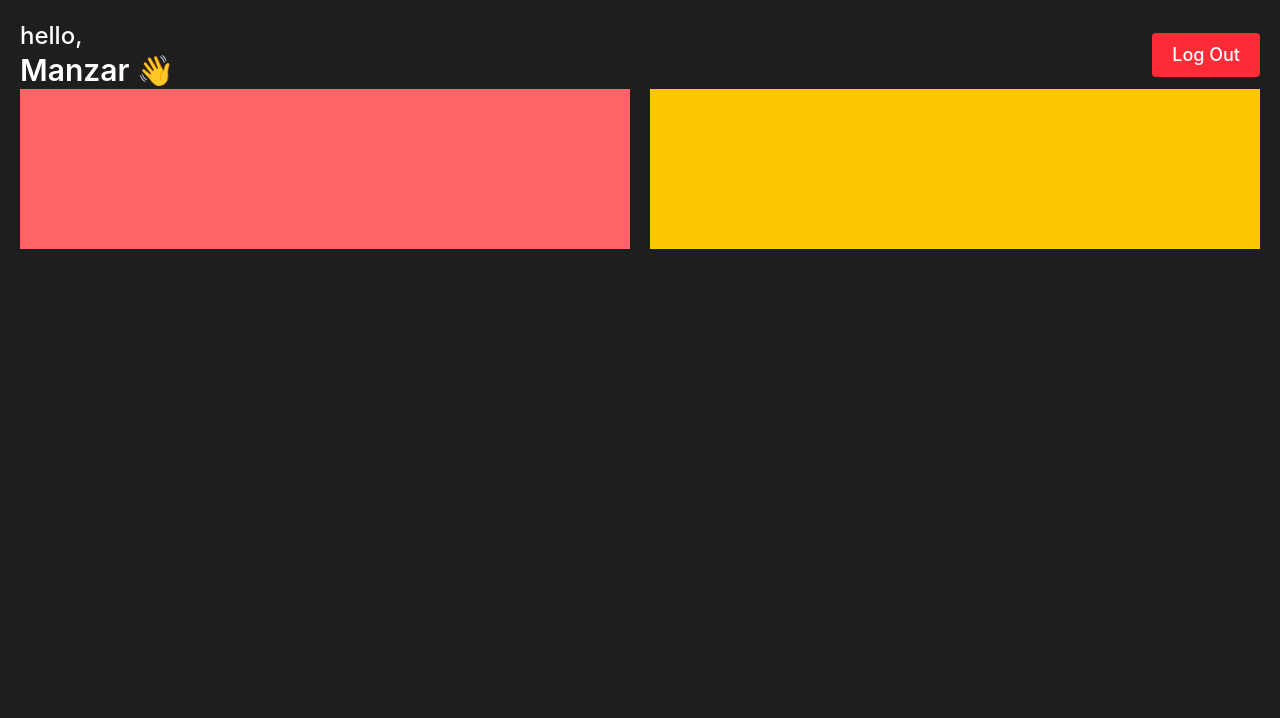
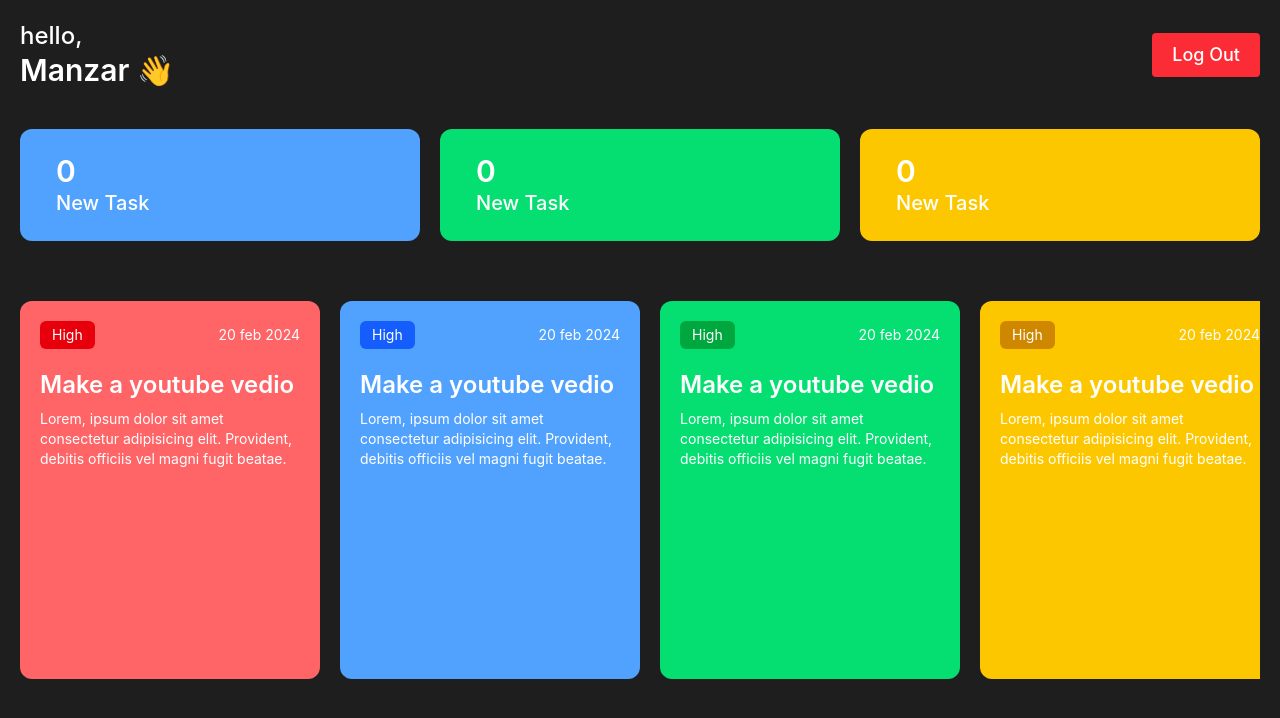
Before and after one commit to ManzarAbbass/Learning_react, a React (Vite) app in the folder 25-Project/: page / in a window 1280 px wide. Shown: the top 718 px of the page. Built offline with nearby package versions, Linux system fonts and the light colour scheme.

Commit message:
make component in tasklist folder and in  other and now employe dashboard Ui is complete

```diff
--- a/25-Project/src/components/Dashboard/EmployeeDashboard.jsx
+++ b/25-Project/src/components/Dashboard/EmployeeDashboard.jsx
@@ -1,11 +1,13 @@
 import Header from "../others/Header"
 import TaskListNumber from "../others/TaskListNumber"
+import TaskList from "../TaskList/TaskList"
 
 const EmployeeDashboard = () => {
   return (
     <div className="h-screen p-5">
       <Header />
       <TaskListNumber />
+      <TaskList/>
     </div>
   )
 }
--- /dev/null
+++ b/25-Project/src/components/TaskList/TaskList.jsx
@@ -0,0 +1,56 @@
+import React from 'react'
+
+const TaskList = () => {
+  return (
+    <div id='TaskList' className='h-[55%] w-full mt-10 py-5 flex items-center justify-items-start gap-5 flex-nowrap overflow-auto text-white'>
+      <div className='flex-shrink-0 h-full w-[300px] p-5 bg-red-400 rounded-xl'>
+        <div className='flex justify-between items-center'>
+        <h3 className='bg-red-600 px-3 py-1 text-sm rounded-md'> High</h3>
+        <h4 className='text-sm'>20 feb 2024</h4>
+        </div>
+        <h2 className='mt-5 text-2xl font-semibold'>Make a youtube vedio</h2>
+        <p className='text-sm mt-2'>Lorem, ipsum dolor sit amet consectetur adipisicing elit. Provident, debitis officiis vel magni fugit beatae.</p>
+      </div>
+
+      <div className='flex-shrink-0 h-full w-[300px] p-5 bg-blue-400 rounded-xl'>
+        <div className='flex justify-between items-center'>
+        <h3 className='bg-blue-600 px-3 py-1 text-sm rounded-md'> High</h3>
+        <h4 className='text-sm'>20 feb 2024</h4>
+        </div>
+        <h2 className='mt-5 text-2xl font-semibold'>Make a youtube vedio</h2>
+        <p className='text-sm mt-2'>Lorem, ipsum dolor sit amet consectetur adipisicing elit. Provident, debitis officiis vel magni fugit beatae.</p>
+      </div>
+
+      <div className='flex-shrink-0 h-full w-[300px] p-5 bg-green-400 rounded-xl'>
+        <div className='flex justify-between items-center'>
+        <h3 className='bg-green-600 px-3 py-1 text-sm rounded-md'> High</h3>
+        <h4 className='text-sm'>20 feb 2024</h4>
+        </div>
+        <h2 className='mt-5 text-2xl font-semibold'>Make a youtube vedio</h2>
+        <p className='text-sm mt-2'>Lorem, ipsum dolor sit amet consectetur adipisicing elit. Provident, debitis officiis vel magni fugit beatae.</p>
+      </div>
+
+      <div className='flex-shrink-0 h-full w-[300px] p-5 bg-yellow-400 rounded-xl'>
+        <div className='flex justify-between items-center'>
+        <h3 className='bg-yellow-600 px-3 py-1 text-sm rounded-md'> High</h3>
+        <h4 className='text-sm'>20 feb 2024</h4>
+        </div>
+        <h2 className='mt-5 text-2xl font-semibold'>Make a youtube vedio</h2>
+        <p className='text-sm mt-2'>Lorem, ipsum dolor sit amet consectetur adipisicing elit. Provident, debitis officiis vel magni fugit beatae.</p>
+      </div>
+
+      <div className='flex-shrink-0 h-full w-[300px] p-5 bg-purple-400 rounded-xl'>
+        <div className='flex justify-between items-center'>
+        <h3 className='bg-purple-600 px-3 py-1 text-sm rounded-md'> High</h3>
+        <h4 className='text-sm'>20 feb 2024</h4>
+        </div>
+        <h2 className='mt-5 text-2xl font-semibold'>Make a youtube vedio</h2>
+        <p className='text-sm mt-2'>Lorem, ipsum dolor sit amet consectetur adipisicing elit. Provident, debitis officiis vel magni fugit beatae.</p>
+      </div>
+
+
+    </div>
+  )
+}
+
+export default TaskList
--- a/25-Project/src/components/others/TaskListNumber.jsx
+++ b/25-Project/src/components/others/TaskListNumber.jsx
@@ -1,8 +1,18 @@
 const TaskListNumber = () => {
   return (
-    <div className="flex justify-between gap-5 screen">
-        <div className="h-40 w-1/2 bg-red-400"></div>
-        <div className="h-40 w-1/2 bg-yellow-400"></div>
+    <div className="flex mt-10 justify-between gap-5 screen text-white">
+        <div className="py-6 px-9 w-[45%] bg-blue-400 rounded-xl">
+          <h2 className="text-3xl font-semibold">0</h2>
+          <h3 className="text-xl font-medium">New Task</h3>
+        </div>
+        <div className="py-6 px-9 w-[45%] bg-green-400 rounded-xl">
+          <h2 className="text-3xl font-semibold">0</h2>
+          <h3 className="text-xl font-medium">New Task</h3>
+        </div>
+        <div className="py-6 px-9 w-[45%] bg-yellow-400 rounded-xl">
+          <h2 className="text-3xl font-semibold">0</h2>
+          <h3 className="text-xl font-medium">New Task</h3>
+        </div>
     </div>
   )
 }
--- a/25-Project/src/index.css
+++ b/25-Project/src/index.css
@@ -3,3 +3,7 @@
 body{
     background-color: #1E1E1E;
 }
+
+#TaskList::-webkit-scrollbar{
+    display: none;
+}
```
